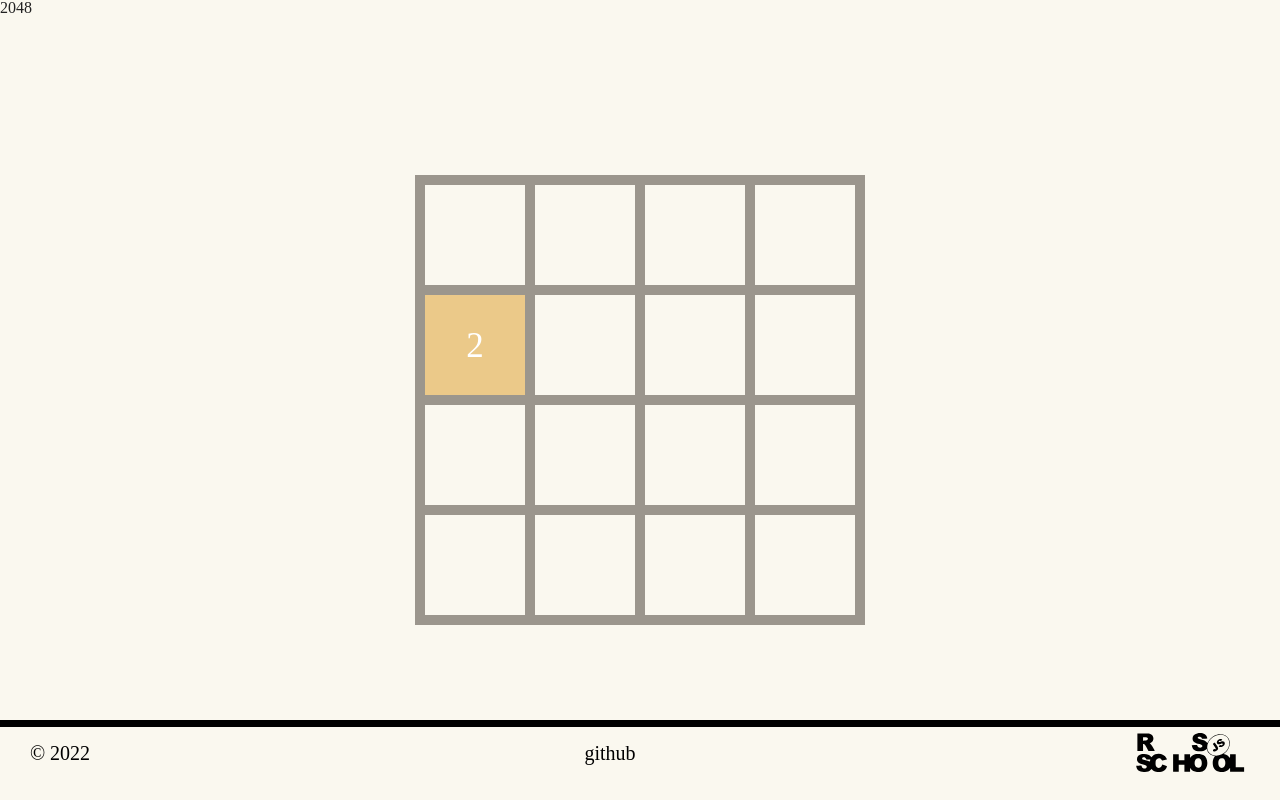
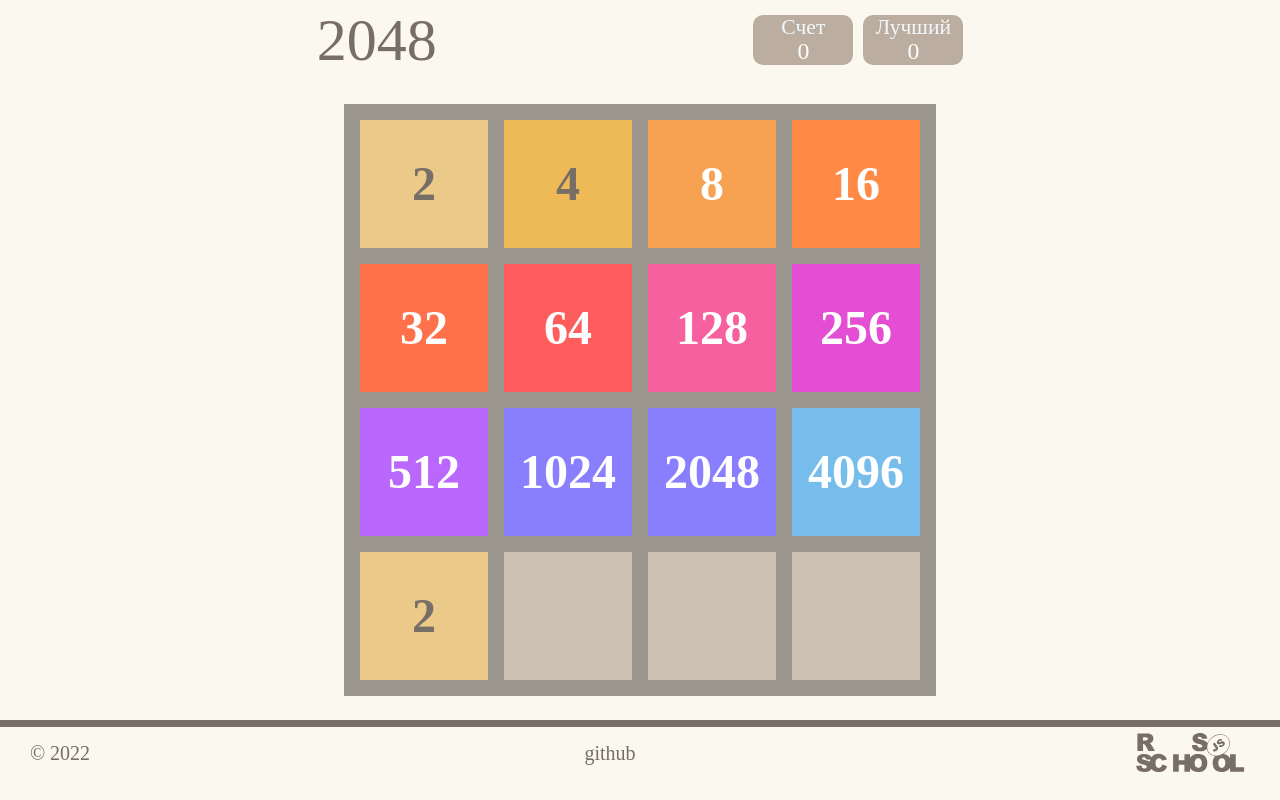
Before and after one commit to maxlmysim/2048-game, a plain HTML site: page index.html in a window 1280 px wide. Drawn offline with Linux system fonts and the light colour scheme.

Commit message:
feat: score

```diff
--- a/css/style.css
+++ b/css/style.css
@@ -1,5 +1,6 @@
 html {
     box-sizing: border-box;
+    font-size: 3vh;
 }
 
 *, *:before, *:after {
@@ -12,6 +13,43 @@ body {
 
 .header {
     height: 10vh;
+    display: flex;
+    justify-content:space-evenly;;
+    align-items: center;
+}
+
+.main-title {
+    color:#776e65;
+    font-size: 2.5rem;
+}
+
+.header__score-container {
+    display: flex;
+}
+
+.current-score, .best-score {
+    display: flex;
+    justify-content:  space-evenly;
+    align-items: center;
+    flex-direction: column;
+    background-color:#bbada0;
+    border-radius: 10px;
+    width: 100px;
+    height: 50px;
+    font-size: 0.9rem;
+}
+
+.best-score {
+    margin-left: 10px;
+}
+
+.current-score-title, .best-score-title {
+    color: #f1f8fc;
+}
+
+.current-score-value, .best-score-value {
+    font-size: 1.1em;
+    color: #ffffff;
 }
 
 .main {
@@ -27,25 +65,31 @@ body {
 }
 
 th {
-    border: 10px solid #9b968d;
+    border: 2vh solid #9b968d;
 }
 
 .value {
-    height: 100px;
-    width: 100px;
+    /*height: 100px;*/
+    /*width: 100px;*/
+    height: 16vh;
+    width: 16vh;
     display: flex;
     justify-content: center;
     align-items: center;
-    font-size: 35px;
+    font-size: 2rem;
     color: #ffffff;
+    font-weight: bold;
+    background-color: #cdc1b4;
 }
 
 [data-value="2"] {
     background-color: #ebc989;
+    color: #776e65;
 }
 
 [data-value="4"] {
     background-color: #eeba57;
+    color: #776e65;
 }
 
 [data-value="8"] {
@@ -91,13 +135,13 @@ th {
 
 
 .footer {
-    border-top: 7px solid black;
+    border-top: 7px solid #776e65;
     display: flex;
     align-items: center;
     justify-content: center;
     width: 100%;
     font-size: 20px;
-    color: black;
+    color: #776e65;
 }
 
 .footer__container {
@@ -112,7 +156,7 @@ th {
 
 .link {
     text-decoration: none;
-    color: black;
+    color: #776e65;
 }
 
 .link:hover {
@@ -128,7 +172,7 @@ th {
 }
 
 .rss-logo {
-    fill: black;
+    fill: #776e65;
     height: 5vh;
     width: 15vh;
 }
--- a/index.html
+++ b/index.html
@@ -13,6 +13,16 @@
 <body>
 <header class="header">
     <h1 class="main-title">2048</h1>
+    <div class="header__score-container">
+        <div class="current-score">
+            <p class="current-score-title">Счет</p>
+            <p class="current-score-value">0</p>
+        </div>
+        <div class="best-score">
+            <p class="best-score-title">Лучший</p>
+            <p class="best-score-value">0</p>
+        </div>
+    </div>
 </header>
 <main class="main">
     <table class="playground">
--- a/script/index.js
+++ b/script/index.js
@@ -18,13 +18,6 @@ function addNewNum() {
 
 
     while (true) {
-        let checkFull = valueList.some((arrayX) => arrayX.includes(''));
-
-        if (!checkFull) {
-            console.log(isMove());
-            break;
-        }
-
         let firstNum = randomNumber();
         let secondNum = randomNumber();
 
@@ -33,6 +26,11 @@ function addNewNum() {
             break;
         }
     }
+
+    console.log(isMove());
+
+
+// fill preValueList
 
     for (let i = 0; i < valueList.length; i++) {
 
@@ -73,6 +71,7 @@ function shiftLeft(arrayX) {
 
             if (arrayX[i] === arrayX[j]) {
                 arrayX[i] += arrayX[j];
+                changeScore(arrayX[i]);
                 arrayX[j] = '';
                 break;
             }
@@ -89,6 +88,17 @@ function shiftLeft(arrayX) {
 
     return arrayX;
 
+
+}
+
+function changeScore(sum) {
+    currentScore += sum;
+    currentScoreCell.textContent = currentScore;
+
+    if (currentScore > bestScore) {
+        bestScore = currentScore;
+        bestScoreCell.textContent = bestScore;
+    }
 
 }
 
@@ -158,7 +168,7 @@ function shiftHorizontal(arr, pos) {
 function isMove() {
     for (let i = 0; i < 4; i++) {
         for (let j = 1; j < 4; j++) {
-
+            if (valueList[i][j] === '' || valueList[i][j - 1] === '') return true;
             if (valueList[i][j] === valueList[i][j - 1]) return true;
         }
     }
@@ -166,7 +176,7 @@ function isMove() {
 
     for (let i = 0; i < 4; i++) {
         for (let j = 1; j < 4; j++) {
-
+            if (valueList[j][i] === '' || valueList[j - 1][i] === '') return true;
             if (valueList[j][i] === valueList[j - 1][i]) return true;
 
         }
@@ -175,11 +185,17 @@ function isMove() {
 }
 
 
-let valueList = [['', '', '', ''], ['', '', '', ''], ['', '', '', ''], ['', '', '', '']];
+let valueList = [[2, 4, 8, 16], [32, 64, 128, 256], [512, 1024, 2048, 4096], ['', '', '', '']];
+// let valueList = [['', '', '', ''], ['', '', '', ''], ['', '', '', ''], ['', '', '', '']];
 let preValueList = [['', '', '', ''], ['', '', '', ''], ['', '', '', ''], ['', '', '', '']];
-
+let currentScore = 0;
+let bestScore = 0;
+let listScoreRecent = [];
+let listBestScoreRecent = [];
 
 let playground = document.querySelector('.playground');
+let currentScoreCell = document.querySelector('.current-score-value');
+let bestScoreCell = document.querySelector('.best-score-value');
 
 window.addEventListener('keyup', function (event) {
     if (event.keyCode === 37) {
@@ -212,3 +228,8 @@ window.addEventListener('keyup', function (event) {
 
 addNewNum();
 updatePlayground();
+
+
+// setInterval(()=> {
+//     console.log(`currentScore: ${currentScore}    BestScore: ${bestScore}`);
+// })
```
